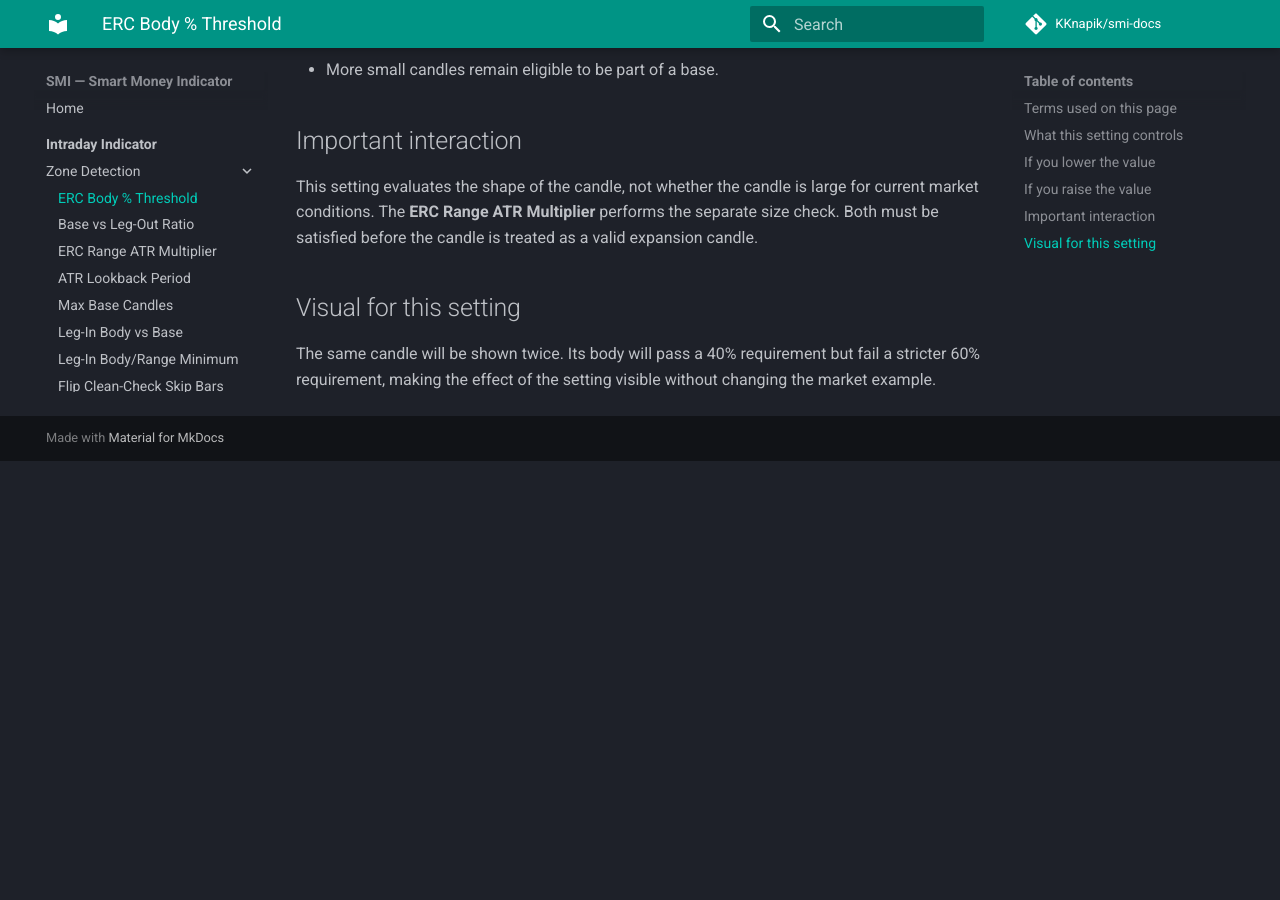
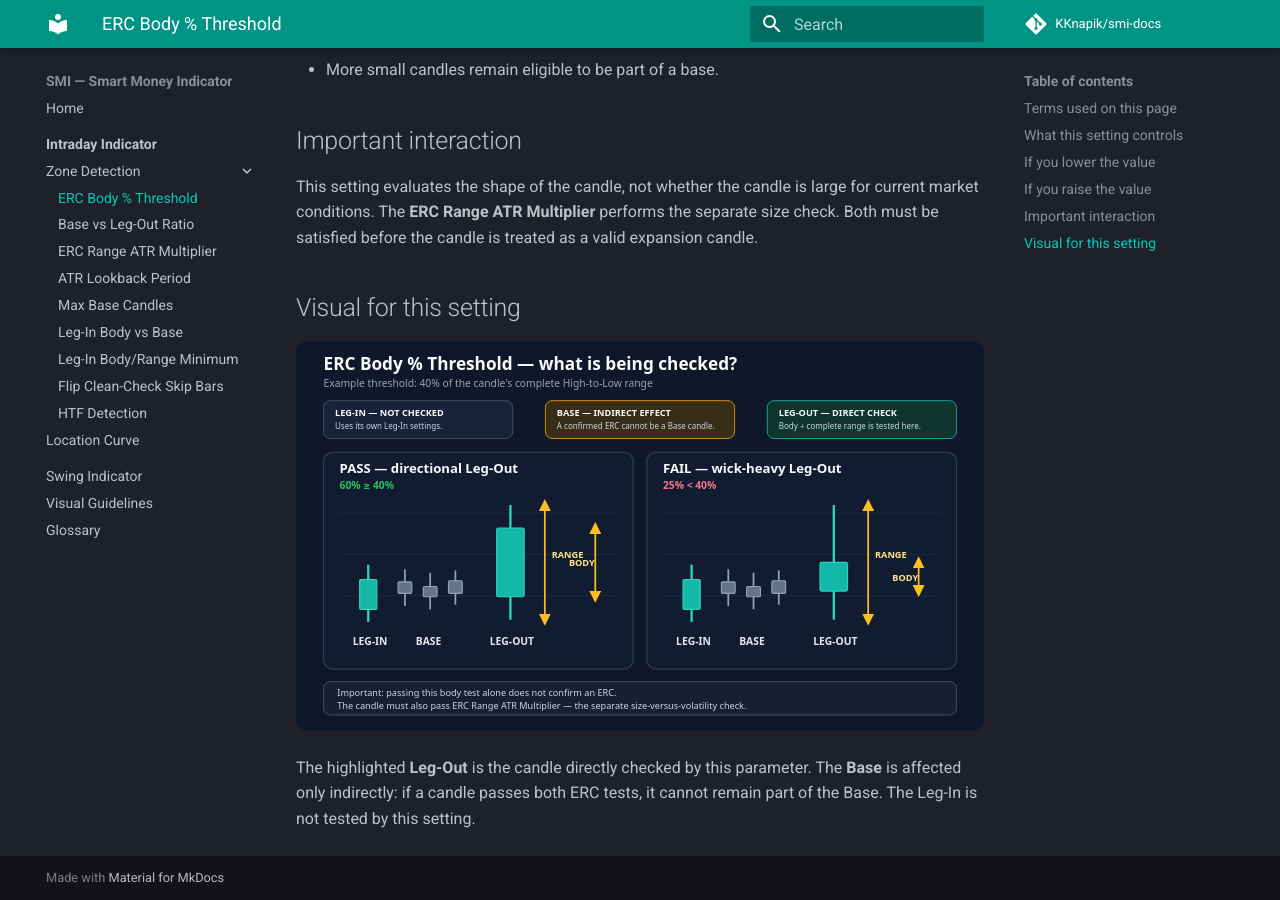
Before and after one commit to KKnapik/smi-docs, an MkDocs documentation site: the page built from docs/intraday/zone-detection/erc-body-threshold.md, in a window 1280 px wide and 900 px high, scrolled down 1324 px. Built offline with MkDocs 1.6.1 and Material for MkDocs 9.7.7, drawn with Linux system fonts in a browser that asks for light colours; comment, search, counter and statistics services are not loaded; before the commit the page ends 1785 px from its top, so only the background shows below that.

Commit message:
Add ERC body threshold candle diagram

```diff
--- a/docs/intraday/zone-detection/erc-body-threshold.md
+++ b/docs/intraday/zone-detection/erc-body-threshold.md
@@ -44,4 +44,6 @@
 
 ## Visual for this setting
 
-The same candle will be shown twice. Its body will pass a 40% requirement but fail a stricter 60% requirement, making the effect of the setting visible without changing the market example.
+![ERC Body Percentage Threshold: Leg-Out pass and fail comparison](../../assets/diagrams/erc-body-threshold.svg)
+
+The highlighted **Leg-Out** is the candle directly checked by this parameter. The **Base** is affected only indirectly: if a candle passes both ERC tests, it cannot remain part of the Base. The Leg-In is not tested by this setting.
```
Also changed, not shown: docs/assets/diagrams/erc-body-threshold.svg (added).
